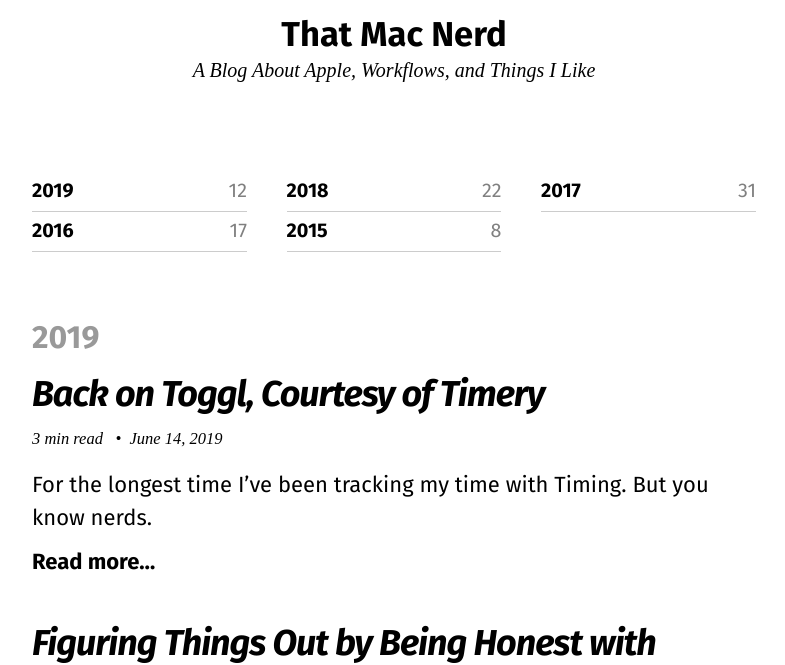
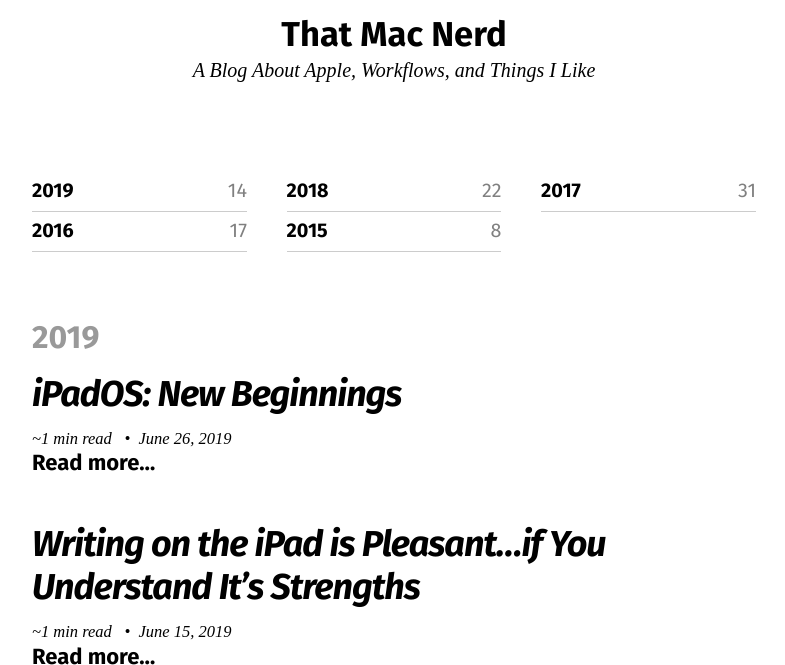
Before and after one commit to bryanbraun/tiffany.blog, a Jekyll site: the page built from posts.md, in a window 1280 px wide and 900 px high, cut to the strip 235-900 px from the top of the window. Shown: the whole strip, without its empty margins (246-1031 px from the left). Built offline with Jekyll 4.4.1, drawn with Linux system fonts in a browser that asks for light colours; nearby versions of some CDN libraries.

Commit message:
Update something

```diff
--- /dev/null
+++ b/_posts/2019-06-15-writing-on-the-ipad-is-pleasant-if-you-understand-its-strengths.md
@@ -0,0 +1,10 @@
+---
+title: "Writing on the iPad is Pleasant...if You Understand It's Strengths"
+date: 2019-06-15
+layout: post
+categories:
+tags:
+image:
+excerpt:
+description:
+---
--- /dev/null
+++ b/_posts/2019-06-26-ipados-new-beginnings.md
@@ -0,0 +1,10 @@
+---
+title: "iPadOS: New Beginnings"
+date: 2019-06-26
+layout: post
+categories:
+tags:
+image:
+excerpt:
+description:
+---
```
Also changed, not shown: _homescreens/ipados-and-chill.md (+1 -1 lines).
